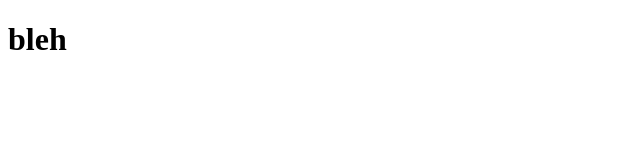
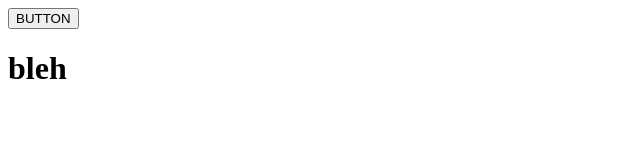
Before and after one commit to ojimmart2512/Trust-US, a website: page client/src/index.html in a window 1280 px wide. Shown: the whole page, without its empty margins (0-640 px from the left). Drawn offline with Linux system fonts and the light colour scheme.

Commit message:
client index updated

```diff
--- a/client/src/index.html
+++ b/client/src/index.html
@@ -3,9 +3,10 @@
   <head>
     <meta charset="UTF-8" />
     <meta name="viewport" content="width=device-width, initial-scale=1.0" />
-    <title>Document</title>
+    <title>Landing Page</title>
   </head>
   <body>
+    <a href="./form.html"><button>BUTTON</button></a>
     <h1>bleh</h1>
   </body>
 </html>
```
